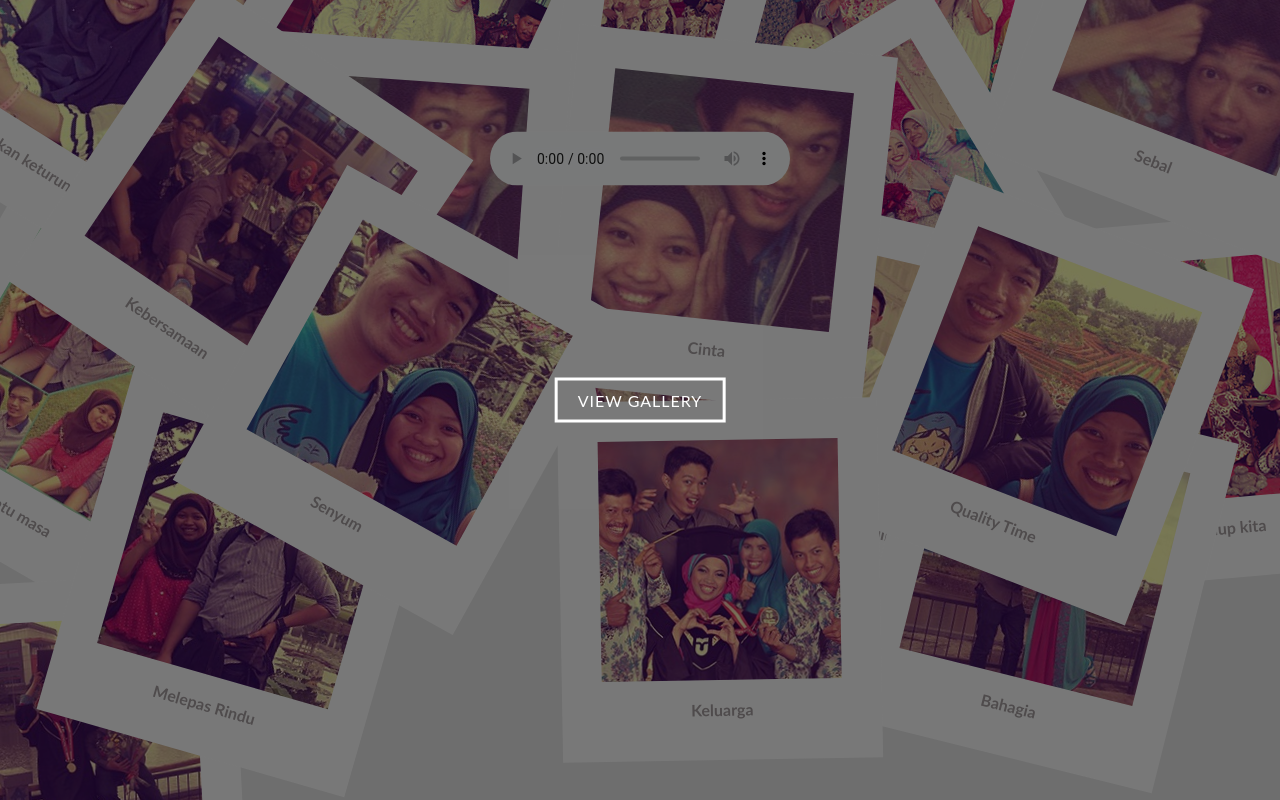
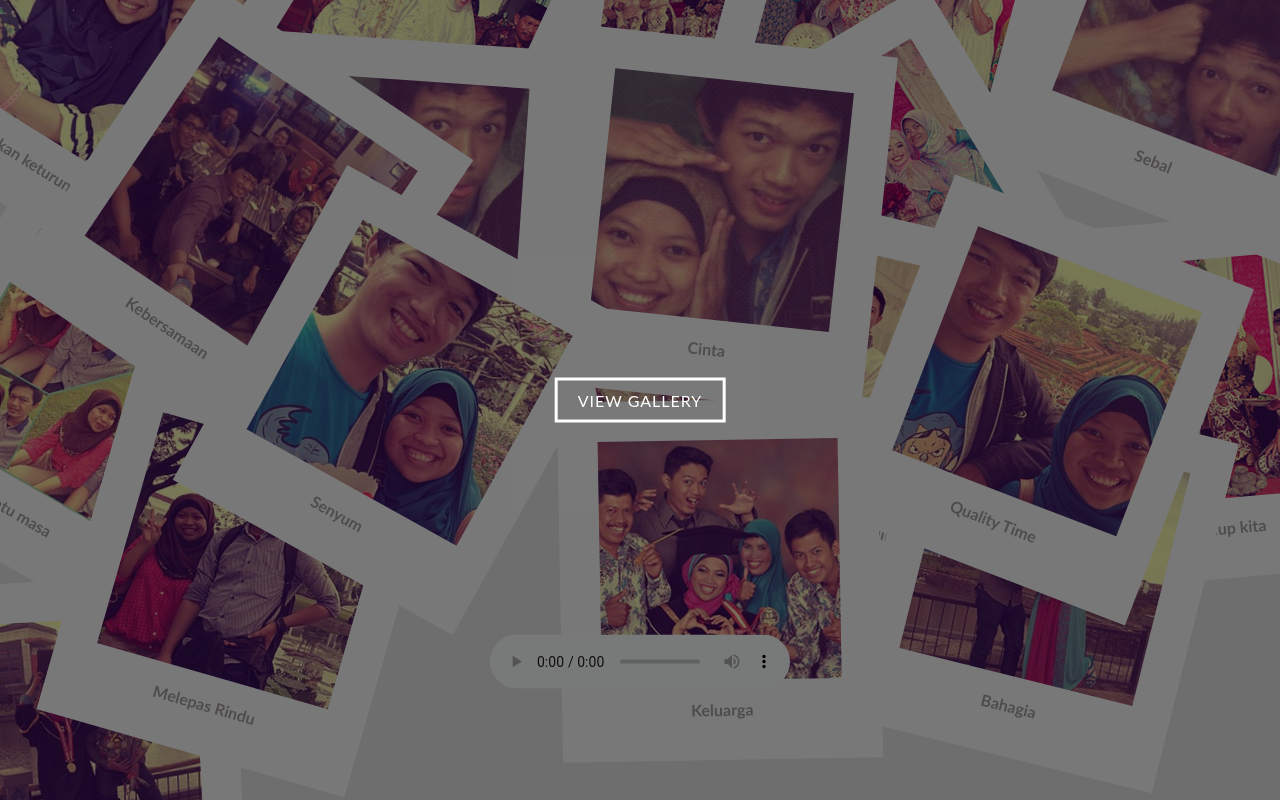
Before and after one commit to cmdw/qwer, a plain HTML site: page index.html in a window 1280 px wide. Drawn offline with Linux system fonts and the light colour scheme.

Commit message:
Update custom.css

```diff
--- a/css/custom.css
+++ b/css/custom.css
@@ -282,5 +282,5 @@ svg.polaroid rect {
     left: 50%;
     margin-right: -50%;
     transform: translate(-50%, -50%);
-    top:20%;
+    bottom:10%;
 }
```
